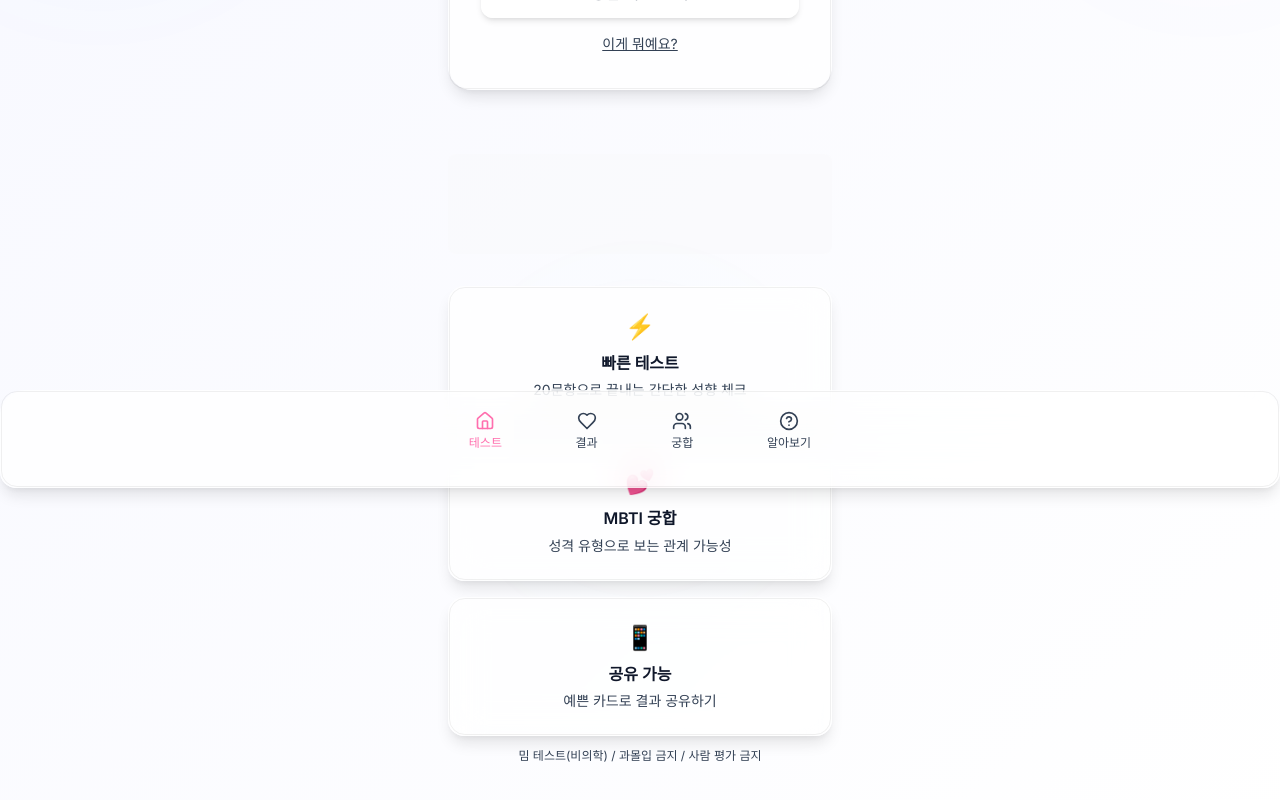
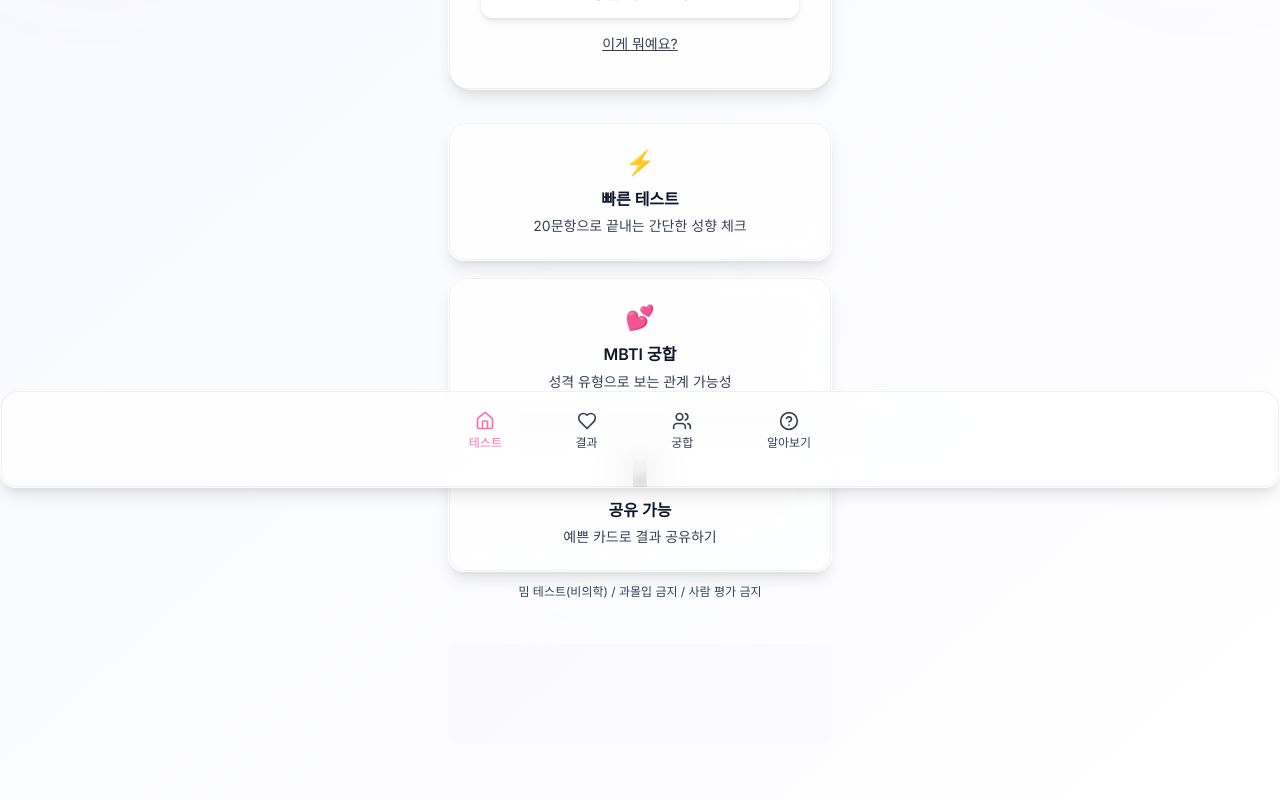
Before and after one commit to tunatuna1002-lab/teto-egen-app, a React (Vite) app: page / in a window 1280 px wide. Shown: the part 312-1112 px from the top of the page. Built offline with nearby package versions, Linux system fonts and the light colour scheme.

Commit message:
Refactor: Move AdSense banners to page bottom and remove placeholder spacing

```diff
--- a/src/components/AdBanner.tsx
+++ b/src/components/AdBanner.tsx
@@ -40,7 +40,7 @@ export const AdBanner: React.FC<AdBannerProps> = ({
     }, []);
 
     return (
-        <div className={`ad-container my-8 overflow-hidden flex justify-center min-h-[100px] bg-gray-50/50 rounded-lg ${className}`}>
+        <div className={`ad-container overflow-hidden flex justify-center min-h-[100px] bg-gray-50/50 rounded-lg ${className}`}>
             <ins
                 className="adsbygoogle"
                 style={{ display: 'block' }}
--- a/src/pages/Home.tsx
+++ b/src/pages/Home.tsx
@@ -137,7 +137,7 @@ export const Home: React.FC = () => {
           </GlassCard>
         )}
 
-        <AdBanner className="max-w-sm w-full mx-auto" />
+
 
         {/* 특징 카드 */}
 
@@ -176,6 +176,9 @@ export const Home: React.FC = () => {
 
       {/* 면책 사항 */}
       <Disclaimer />
+
+      {/* 하단 광고 */}
+      <AdBanner className="max-w-sm w-full mx-auto mt-8" />
     </div>
   );
 };
--- a/src/pages/Result.tsx
+++ b/src/pages/Result.tsx
@@ -123,7 +123,7 @@ export const Result: React.FC = () => {
           </p>
         </GlassCard>
 
-        <AdBanner className="mb-6" />
+
 
 
 
@@ -291,6 +291,9 @@ export const Result: React.FC = () => {
 
       {/* 면책 사항 */}
       <Disclaimer />
+
+      {/* 하단 광고 */}
+      <AdBanner className="max-w-md w-full mx-auto mt-8" />
     </div>
   );
 };
```
